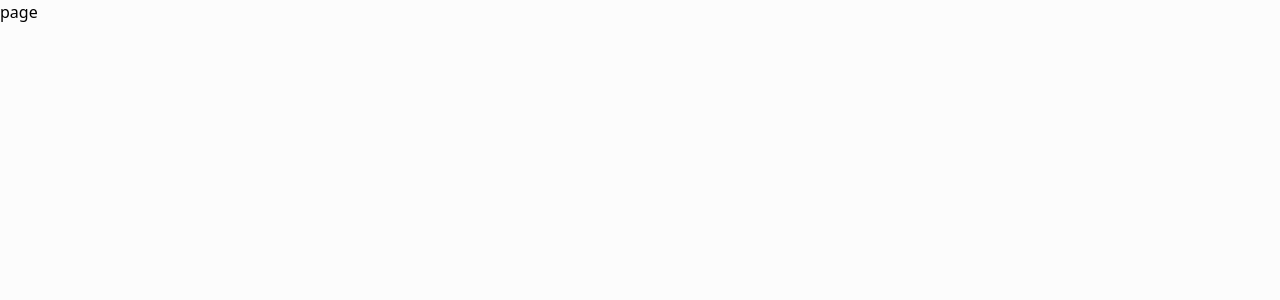
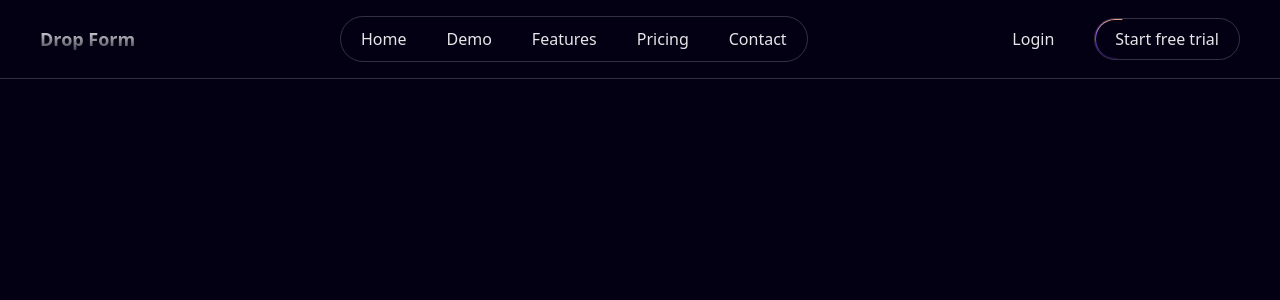
Before and after one commit to thisMeSandeep/DropForm, a Next.js app: page / in a window 1280 px wide. Shown: the top 300 px of the page. Built offline with nearby package versions, Linux system fonts and the light colour scheme.

Commit message:
Built navbar component

```diff
--- a/app/globals.css
+++ b/app/globals.css
@@ -183,4 +183,9 @@
   body {
     @apply bg-background text-foreground;
   }
+
+  .main-container{
+    @apply bg-[#030014] min-h-screen ;
+  }
+
 }
--- a/app/page.tsx
+++ b/app/page.tsx
@@ -1,7 +1,12 @@
-const page = () => {
+import Navbar from "@/components/landing-page/Navbar"
+
+const Home = () => {
   return (
-    <div>page</div>
+    <div className="main-container">
+      {/* Navbar */}
+      <Navbar />
+    </div>
   )
 }
 
-export default page
+export default Home
--- /dev/null
+++ b/components/landing-page/Navbar.tsx
@@ -0,0 +1,126 @@
+"use client"
+
+import Link from "next/link"
+import { useState, useEffect } from "react"
+import { Menu, X } from "lucide-react"
+import { BorderBeam } from "../ui/border-beam"
+
+const navlinks = [
+    { link: "Home", path: "/" },
+    { link: "Demo", path: "/#demo" },
+    { link: "Features", path: "/#features" },
+    { link: "Pricing", path: "/#pricing" },
+    { link: "Contact", path: "/#contact" },
+]
+
+const Navbar = () => {
+    const [isScrolled, setIsScrolled] = useState(false)
+    const [isMobileMenuOpen, setIsMobileMenuOpen] = useState(false)
+
+    useEffect(() => {
+        const handleScroll = () => {
+            setIsScrolled(window.scrollY > 20)
+        }
+
+        window.addEventListener("scroll", handleScroll)
+        return () => window.removeEventListener("scroll", handleScroll)
+    }, [])
+
+    const closeMobileMenu = () => {
+        setIsMobileMenuOpen(false)
+    }
+
+    return (
+        <div
+            className={`text-white/90 px-4 sm:px-6 md:px-10 py-4 border-b border-b-gray-100/20 fixed top-0 left-0 right-0 z-50 transition-all duration-300 ${
+                isScrolled
+                    ? "bg-black/20 backdrop-blur-md border-b-gray-100/30 shadow-lg"
+                    : "bg-transparent"
+            }`}
+        >
+            <nav className="flex items-center justify-between max-w-7xl mx-auto">
+                {/* Logo  - With text gradient*/}
+                <Link href="/" className="text-lg font-semibold bg-linear-to-t from-gray-200/20 to-white bg-clip-text text-transparent">
+                    Drop Form
+                </Link>
+
+                {/* Desktop Navlinks */}
+                <ul className="hidden md:flex items-center space-x-10 border border-gray-100/20 px-5 py-2.5 rounded-4xl">
+                    {
+                        navlinks.map((link) => (
+                            <Link
+                                key={link.link}
+                                href={link.path}
+                                className="hover:text-gray-100/40 transition-colors duration-300"
+                            >
+                                {link.link}
+                            </Link>
+                        ))
+                    }
+                </ul>
+
+                {/* Desktop Action buttons */}
+                <div className="hidden md:flex items-center space-x-10">
+                    {/* Login  */}
+                    <Link href="/login" className="hover:text-gray-100/40 transition-colors duration-300">
+                        Login
+                    </Link>
+                    {/* Free  */}
+                    <button className="relative px-5 py-2 rounded-4xl border border-gray-100/20 hover:scale-110 transition-all duration-500 cursor-pointer">
+                        Start free trial
+                        <BorderBeam />
+                    </button>
+                </div>
+
+                {/* Mobile Menu Button */}
+                <button
+                    onClick={() => setIsMobileMenuOpen(!isMobileMenuOpen)}
+                    className="md:hidden p-2 hover:text-gray-100/40 transition-colors duration-300"
+                    aria-label="Toggle menu"
+                >
+                    {isMobileMenuOpen ? (
+                        <X size={24} />
+                    ) : (
+                        <Menu size={24} />
+                    )}
+                </button>
+            </nav>
+
+            {/* Mobile Menu */}
+            {isMobileMenuOpen && (
+                <div className="md:hidden mt-4 pb-4 border-t border-gray-100/20 pt-4">
+                    <ul className="flex flex-col space-y-4">
+                        {navlinks.map((link) => (
+                            <Link
+                                key={link.link}
+                                href={link.path}
+                                onClick={closeMobileMenu}
+                                className="hover:text-gray-100/40 transition-colors duration-300 py-2"
+                            >
+                                {link.link}
+                            </Link>
+                        ))}
+                        <div className="flex flex-col space-y-3 pt-2">
+                            <Link
+                                href="/login"
+                                onClick={closeMobileMenu}
+                                className="hover:text-gray-100/40 transition-colors duration-300 py-2"
+                            >
+                                Login
+                            </Link>
+                            <button
+                                onClick={closeMobileMenu}
+                                className="relative px-5 py-2 rounded-4xl border border-gray-100/20 hover:scale-105 transition-all duration-500 cursor-pointer w-fit"
+                            >
+                                Start free trial
+                                <BorderBeam />
+                            </button>
+                        </div>
+                    </ul>
+                </div>
+            )}
+        </div>
+    )
+}
+
+export default Navbar
--- /dev/null
+++ b/components/ui/border-beam.tsx
@@ -0,0 +1,107 @@
+"use client"
+
+import { motion, MotionStyle, Transition } from "motion/react"
+
+import { cn } from "@/lib/utils"
+
+interface BorderBeamProps {
+  /**
+   * The size of the border beam.
+   */
+  size?: number
+  /**
+   * The duration of the border beam.
+   */
+  duration?: number
+  /**
+   * The delay of the border beam.
+   */
+  delay?: number
+  /**
+   * The color of the border beam from.
+   */
+  colorFrom?: string
+  /**
+   * The color of the border beam to.
+   */
+  colorTo?: string
+  /**
+   * The motion transition of the border beam.
+   */
+  transition?: Transition
+  /**
+   * The class name of the border beam.
+   */
+  className?: string
+  /**
+   * The style of the border beam.
+   */
+  style?: React.CSSProperties
+  /**
+   * Whether to reverse the animation direction.
+   */
+  reverse?: boolean
+  /**
+   * The initial offset position (0-100).
+   */
+  initialOffset?: number
+  /**
+   * The border width of the beam.
+   */
+  borderWidth?: number
+}
+
+export const BorderBeam = ({
+  className,
+  size = 50,
+  delay = 0,
+  duration = 6,
+  colorFrom = "#ffaa40",
+  colorTo = "#9c40ff",
+  transition,
+  style,
+  reverse = false,
+  initialOffset = 0,
+  borderWidth = 1,
+}: BorderBeamProps) => {
+  return (
+    <div
+      className="pointer-events-none absolute inset-0 rounded-[inherit] border-(length:--border-beam-width) border-transparent [mask-image:linear-gradient(transparent,transparent),linear-gradient(#000,#000)] [mask-composite:intersect] [mask-clip:padding-box,border-box]"
+      style={
+        {
+          "--border-beam-width": `${borderWidth}px`,
+        } as React.CSSProperties
+      }
+    >
+      <motion.div
+        className={cn(
+          "absolute aspect-square",
+          "bg-gradient-to-l from-[var(--color-from)] via-[var(--color-to)] to-transparent",
+          className
+        )}
+        style={
+          {
+            width: size,
+            offsetPath: `rect(0 auto auto 0 round ${size}px)`,
+            "--color-from": colorFrom,
+            "--color-to": colorTo,
+            ...style,
+          } as MotionStyle
+        }
+        initial={{ offsetDistance: `${initialOffset}%` }}
+        animate={{
+          offsetDistance: reverse
+            ? [`${100 - initialOffset}%`, `${-initialOffset}%`]
+            : [`${initialOffset}%`, `${100 + initialOffset}%`],
+        }}
+        transition={{
+          repeat: Infinity,
+          ease: "linear",
+          duration,
+          delay: -delay,
+          ...transition,
+        }}
+      />
+    </div>
+  )
+}
--- a/package.json
+++ b/package.json
@@ -12,6 +12,7 @@
     "class-variance-authority": "^0.7.1",
     "clsx": "^2.1.1",
     "lucide-react": "^0.562.0",
+    "motion": "^12.24.12",
     "next": "16.1.1",
     "react": "19.2.3",
     "react-dom": "19.2.3",
```
Also changed, not shown: components.json, landing-page-section-design.txt (added), 1 other file (tests, documents, lock files or other folders).
